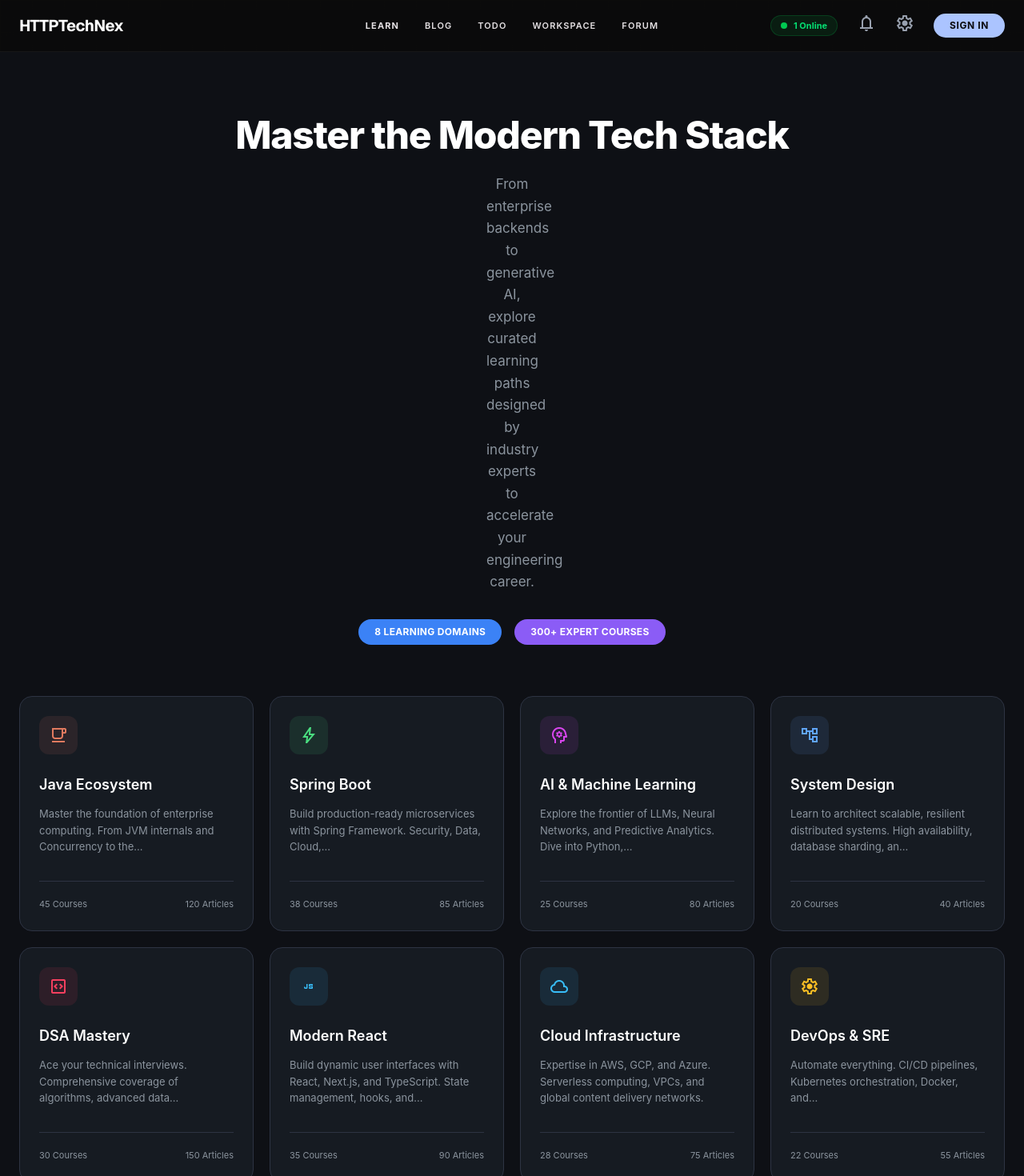
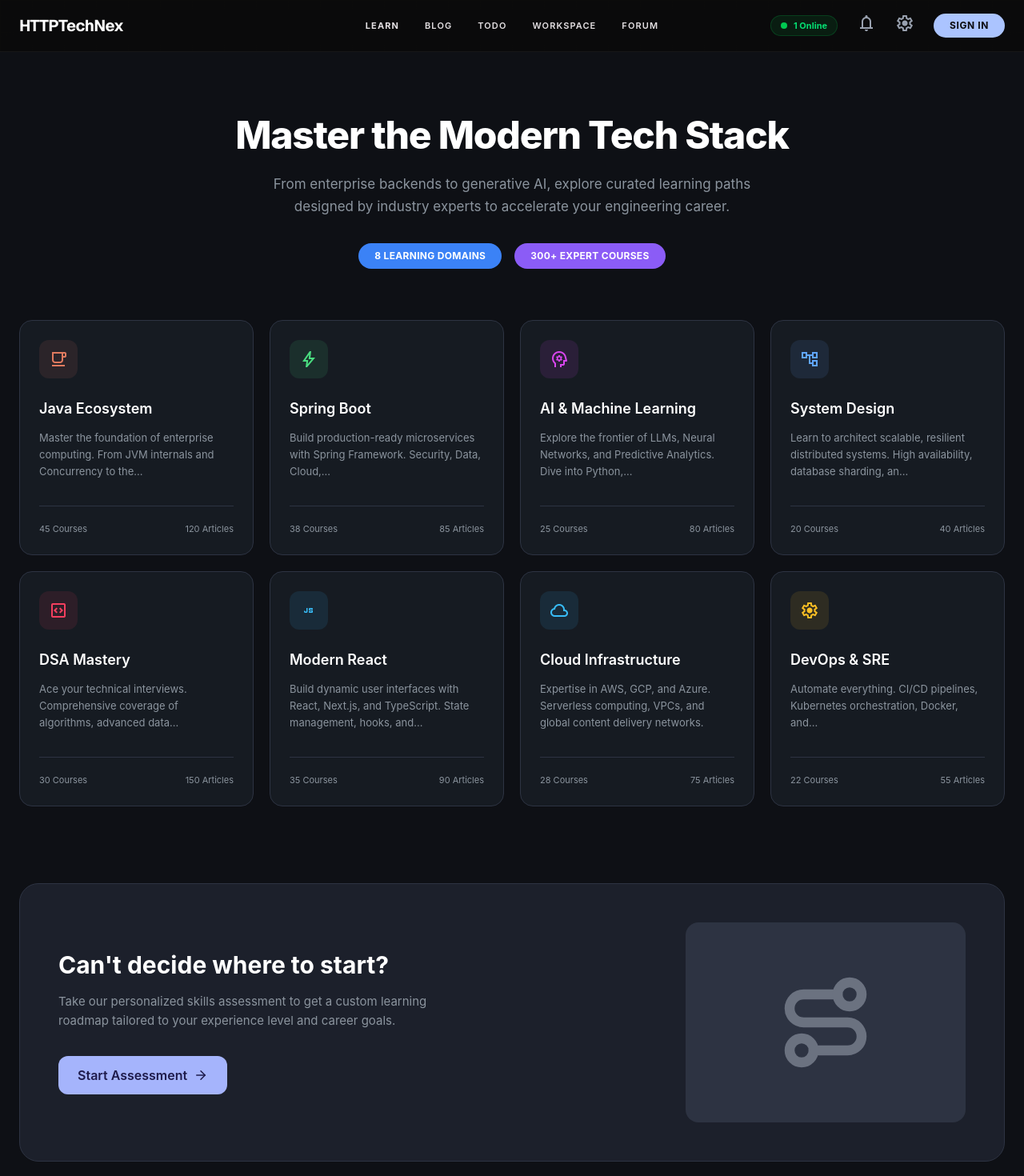
Before and after one commit to Blog-Webs/blog-website, a React (Vite) app in the folder client/: page /learn in a window 1280 px wide. Shown: the top 1470 px of the page at 80% size. Built offline with nearby package versions, Linux system fonts and the light colour scheme; no server answers.

Commit message:
Fix text wrapping in LearnHome by explicitly setting max-widths in pixels and adjusting flex containers

```diff
--- a/client/src/modules/learn/pages/LearnHome.jsx
+++ b/client/src/modules/learn/pages/LearnHome.jsx
@@ -97,14 +97,14 @@ const LearnHome = () => {
     <div className="w-full bg-[#0E1015] min-h-screen">
       <div className="pt-20 pb-32 px-6 max-w-[1280px] mx-auto w-full">
         {/* Header */}
-        <div className="mb-16 text-center w-full max-w-3xl mx-auto">
+        <section className="flex flex-col items-center text-center px-4 mb-16 w-full">
           <h1 className="text-4xl md:text-5xl font-extrabold text-white mb-6 tracking-tight">
             Master the Modern Tech Stack
           </h1>
-        <p className="text-[#8B949E] text-[17px] leading-relaxed mb-8 max-w-2xl mx-auto">
+          <p className="text-[#8B949E] text-[17px] leading-relaxed mb-8 max-w-[600px]">
             From enterprise backends to generative AI, explore curated learning paths designed by industry experts to accelerate your engineering career.
           </p>
-        <div className="flex items-center justify-center gap-4">
+          <div className="flex flex-col sm:flex-row items-center justify-center gap-4 w-full sm:w-auto">
             <div className="px-5 py-2 rounded-full bg-[#3B82F6] text-white text-xs font-bold tracking-wide">
               8 LEARNING DOMAINS
             </div>
@@ -112,7 +112,7 @@ const LearnHome = () => {
               300+ EXPERT COURSES
             </div>
           </div>
-      </div>
+        </section>
 
       {/* Grid */}
       <div className="grid grid-cols-1 md:grid-cols-2 lg:grid-cols-4 gap-5 mb-24 w-full">
@@ -144,11 +144,11 @@ const LearnHome = () => {
 
       {/* Bottom CTA */}
       <div className="bg-[#1C202B] border border-[#2D3342] rounded-3xl p-8 md:p-12 flex flex-col md:flex-row items-center justify-between gap-10 w-full">
-        <div className="flex-1 w-full max-w-xl">
+        <div className="flex-1 w-full max-w-[600px]">
           <h2 className="text-3xl font-bold text-white mb-4">
             Can't decide where to start?
           </h2>
-          <p className="text-[#8B949E] text-[15px] leading-relaxed mb-8">
+          <p className="text-[#8B949E] text-[15px] leading-relaxed mb-8 max-w-[500px]">
             Take our personalized skills assessment to get a custom learning roadmap tailored to your experience level and career goals.
           </p>
           <button className="flex items-center gap-2 px-6 py-3 bg-[#a5b4fc] text-[#1e1b4b] font-semibold rounded-xl hover:bg-[#c7d2fe] transition-colors">
```
Lines whose indentation alone changed are shown as unchanged.
